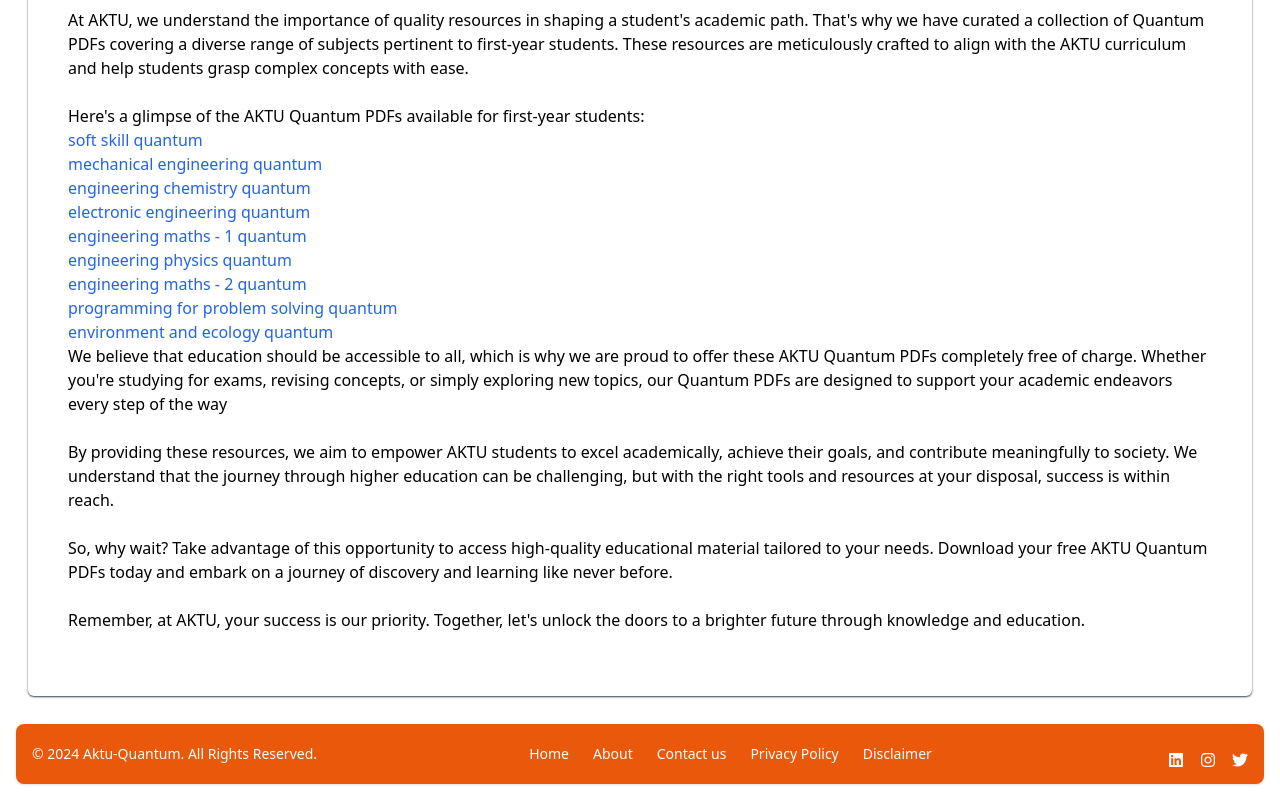
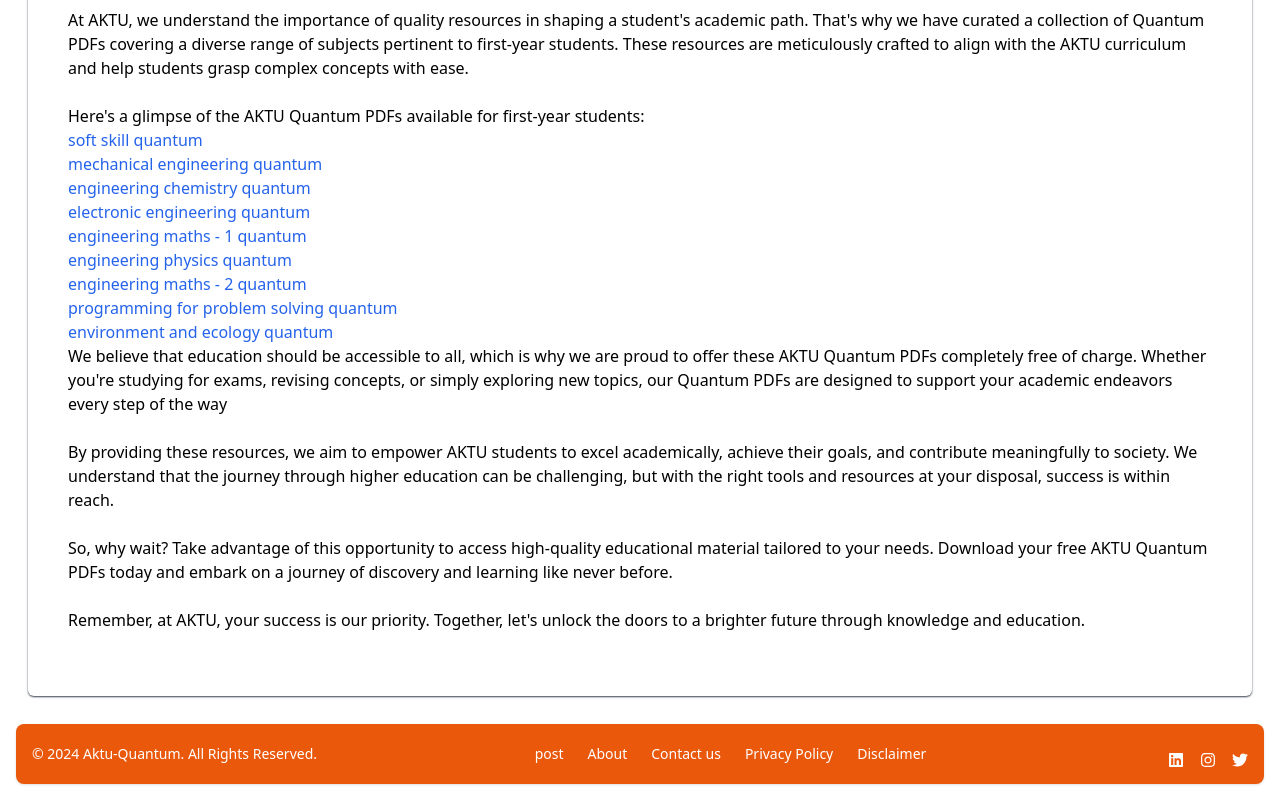
Before and after one commit to MuditxRajput/aktu_quantum_frontend, a React (Create React App) app: page /Free-AKTU-Quantum-PDFs-for-1st-Year-Students in a window 1280 px wide. Shown: the part 230-1030 px from the top of the page. Built offline with nearby package versions, Linux system fonts and the light colour scheme.

Commit message:
'SeoUpdate'

```diff
--- a/public/index.html
+++ b/public/index.html
@@ -13,7 +13,7 @@
       Unlock free AKTU Quantum's, get 1st, 2nd, 3rd, 4th year aktu quantum pdf in free. Access now!"
     /> -->
     <!-- <meta name="google-site-verification" content="O8_o4sHKEIX8lE1dpqz0w9jushK6P1qTqphkvEK5-cA" /> -->
-    <link rel="apple-touch-icon" href="%PUBLIC_URL%/logo192.png" />
+    <link rel="apple-touch-icon" href="%PUBLIC_URL%/favicon.ico" />
     <!-- Google tag (gtag.js) -->
 <script async src="https://www.googletagmanager.com/gtag/js?id=G-KPG8BQ65JZ"></script>
 <script>
--- a/src/Pages/FirstYearPost.js
+++ b/src/Pages/FirstYearPost.js
@@ -1,8 +1,7 @@
 import React from "react";
 import { Helmet } from "react-helmet";
-import { NavLink, useNavigate } from "react-router-dom";
+import { NavLink } from "react-router-dom";
 const FirstYearPost = () => {
-  const navigate = useNavigate();
   return (
     <>
       <Helmet>
--- a/src/Pages/Fottter.js
+++ b/src/Pages/Fottter.js
@@ -11,27 +11,27 @@
         </span>
         <ul className="flex flex-wrap items-center mt-3 text-sm font-medium text-white sm:mt-0">
           <li className="mb-3 md:mb-0">
-            <NavLink to="./home" className="me-4 md:me-6">
-              Home
+            <NavLink to="/Free-AKTU-Quantum-PDFs-for-1st-Year-Students" className="me-4 md:me-6">
+              post
             </NavLink>
           </li>
           <li className="mb-3 md:mb-0">
-            <NavLink to="./about" className="me-4 md:me-6">
+            <NavLink to="/about" className="me-4 md:me-6">
               About
             </NavLink>
           </li>
           <li className="mb-3 md:mb-0">
-            <NavLink to="./contact" className="me-4 md:me-6">
+            <NavLink to="/contact" className="me-4 md:me-6">
               Contact us
             </NavLink>
           </li>
           <li className="mb-3 md:mb-0">
-            <NavLink to="./privacy" className="me-4 md:me-6">
+            <NavLink to="/privacy" className="me-4 md:me-6">
               Privacy Policy
             </NavLink>
           </li>
           <li className="mb-3 md:mb-0">
-            <NavLink to="./disclaimer" className="me-4 md:me-6">
+            <NavLink to="/disclaimer" className="me-4 md:me-6">
               Disclaimer
             </NavLink>
           </li>
```
